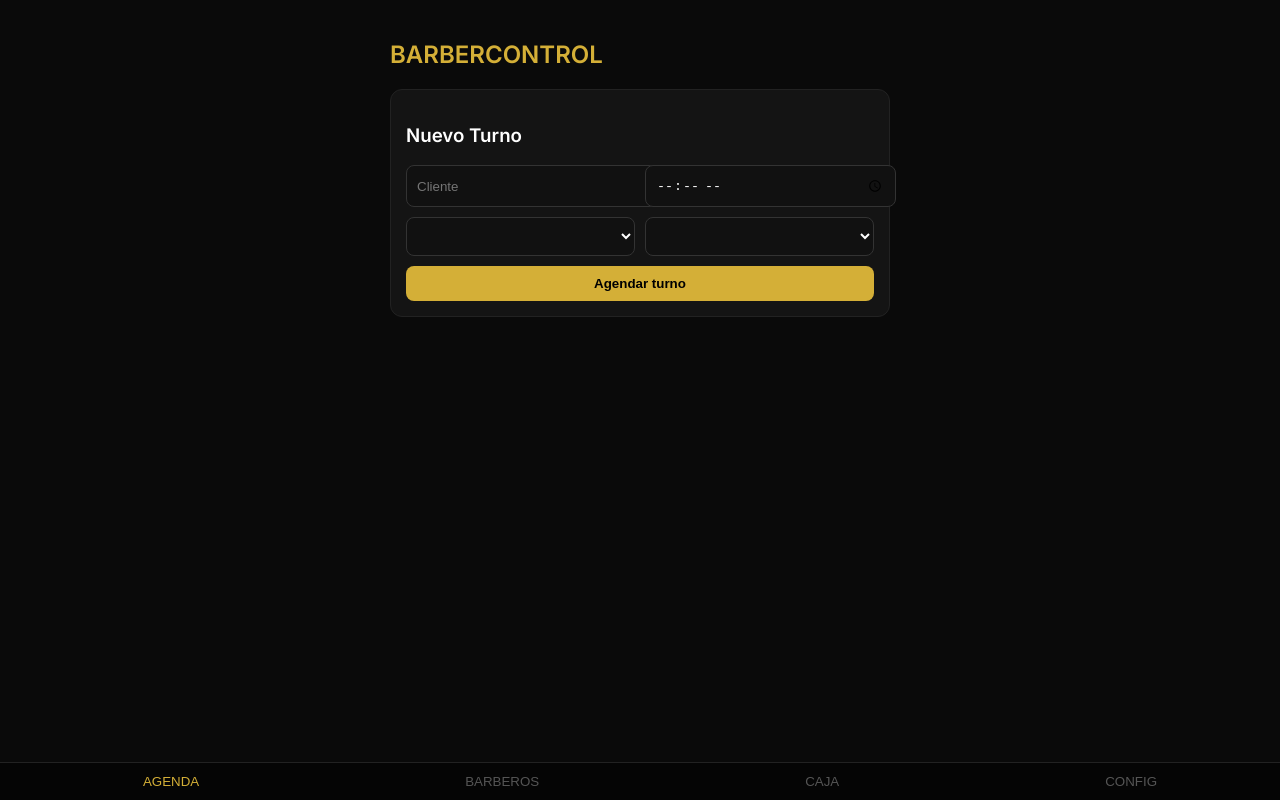
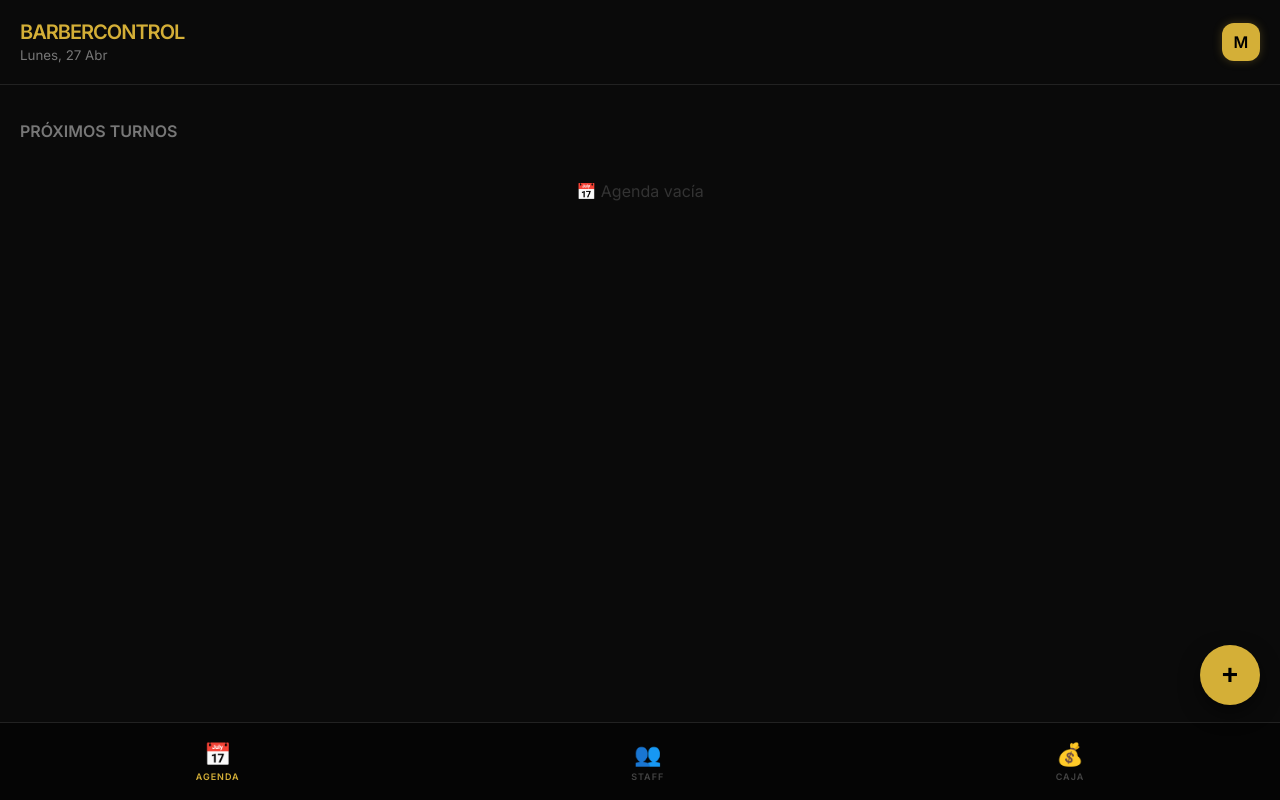
Before and after one commit to Mortega00/barbercontrol-final, a React (Vite) app: page / in a window 1280 px wide. Built offline with nearby package versions, Linux system fonts and the light colour scheme.

Commit message:
UI PRO barbercontrol - Modales y Comisiones

```diff
--- a/src/App.jsx
+++ b/src/App.jsx
@@ -1,276 +1,288 @@
 import { useState, useEffect } from "react"
 
-/* ================= HELPERS ================= */
-
+/* ================= HELPERS & PERSISTENCIA ================= */
 const getLS = (key, def) => {
   try {
     const val = localStorage.getItem(key)
     return val ? JSON.parse(val) : def
-  } catch {
-    return def
-  }
+  } catch { return def }
 }
-
 const setLS = (key, val) => localStorage.setItem(key, JSON.stringify(val))
 
 const formato = (n) =>
-  new Intl.NumberFormat("es-AR", { style: "currency", currency: "ARS" }).format(n)
+  new Intl.NumberFormat("es-AR", { style: "currency", currency: "ARS", maximumFractionDigits: 0 }).format(n)
 
-/* ================= UI BASE ================= */
-
-const container = {
-  background: "#0A0A0A",
-  color: "white",
-  minHeight: "100vh",
-  fontFamily: "Inter, sans-serif",
-  display: "flex",
-  flexDirection: "column"
-}
-
-const content = {
-  maxWidth: 500,
-  margin: "0 auto",
-  width: "100%",
-  padding: 20
-}
-
-const card = {
-  background: "#141414",
-  borderRadius: 12,
-  padding: 15,
-  marginBottom: 12,
-  border: "1px solid #222"
-}
-
-const input = {
-  width: "100%",
-  padding: 10,
-  borderRadius: 8,
-  border: "1px solid #333",
-  background: "#111",
-  color: "white"
-}
-
-const button = {
-  background: "#D4AF37",
-  color: "black",
-  border: "none",
-  padding: 10,
-  borderRadius: 8,
-  fontWeight: "bold",
-  cursor: "pointer"
-}
-
-const row = {
-  display: "flex",
-  gap: 10,
-  marginTop: 10
+/* ================= ESTILOS GLOBALES ================= */
+const theme = {
+  bg: "#0A0A0A",
+  card: "#141414",
+  gold: "#D4AF37",
+  text: "#FFFFFF",
+  muted: "#777",
+  border: "#222"
 }
 
 /* ================= APP ================= */
-
 export default function App() {
   const [tab, setTab] = useState("agenda")
+  const [showConfig, setShowConfig] = useState(false)
+  const [showAddModal, setShowAddModal] = useState(false)
+  const [sync, setSync] = useState(0)
+
+  const triggerSync = () => setSync(s => s + 1)
 
   return (
-    <div style={container}>
-      <div style={{ ...content, paddingBottom: 80 }}>
-        <h2 style={{ color: "#D4AF37" }}>BARBERCONTROL</h2>
+    <div style={{ background: theme.bg, color: theme.text, minHeight: "100vh", fontFamily: "Inter, sans-serif" }}>
 
-        {tab === "agenda" && <Agenda />}
-        {tab === "caja" && <Caja />}
-        {tab === "barberos" && <Barberos />}
-        {tab === "config" && <Config />}
-      </div>
+      {/* HEADER DINÁMICO */}
+      <header style={{ padding: "20px", display: "flex", justifyContent: "space-between", alignItems: "center", borderBottom: `1px solid ${theme.border}` }}>
+        <div>
+          <h1 style={{ color: theme.gold, margin: 0, fontSize: "20px", fontWeight: "900", letterSpacing: "-1px" }}>BARBERCONTROL</h1>
+          <small style={{ color: theme.muted, textTransform: "capitalize" }}>{new Date().toLocaleDateString('es-AR', { weekday: 'long', day: 'numeric', month: 'short' })}</small>
+        </div>
+        <div onClick={() => setShowConfig(true)} style={{
+          background: theme.gold, color: "black", borderRadius: "12px", width: 38, height: 38,
+          display: "flex", alignItems: "center", justifyContent: "center", fontWeight: "bold", cursor: "pointer", boxShadow: `0 0 10px ${theme.gold}44`
+        }}>M</div>
+      </header>
 
-      {/* NAV */}
-      <div style={{
-        position: "fixed",
-        bottom: 0,
-        width: "100%",
-        background: "#050505",
-        borderTop: "1px solid #222",
-        display: "flex",
-        justifyContent: "space-around",
-        padding: 10
+      {/* VISTAS */}
+      <main style={{ padding: "20px", paddingBottom: "100px" }}>
+        {tab === "agenda" && <Agenda sync={sync} onUpdate={triggerSync} />}
+        {tab === "barberos" && <Barberos sync={sync} />}
+        {tab === "caja" && <Caja sync={sync} onUpdate={triggerSync} />}
+      </main>
+
+      {/* FAB - BOTÓN FLOTANTE */}
+      {tab === "agenda" && (
+        <button onClick={() => setShowAddModal(true)} style={{
+          position: "fixed", bottom: 95, right: 20, width: 60, height: 60, borderRadius: "50%",
+          background: theme.gold, border: "none", fontSize: "28px", fontWeight: "bold", boxShadow: "0 8px 20px rgba(0,0,0,0.5)", zIndex: 10
+        }}>+</button>
+      )}
+
+      {/* NAVBAR MOBILE */}
+      <nav style={{
+        position: "fixed", bottom: 0, width: "100%", background: "#050505",
+        borderTop: `1px solid ${theme.border}`, display: "flex", justifyContent: "space-around", padding: "18px 0", zIndex: 5
       }}>
-        {["agenda", "barberos", "caja", "config"].map(t => (
-          <button key={t} onClick={() => setTab(t)} style={{
-            background: "none",
-            border: "none",
-            color: tab === t ? "#D4AF37" : "#555"
+        {[
+          { id: "agenda", label: "Agenda", icon: "📅" },
+          { id: "barberos", label: "Staff", icon: "👥" },
+          { id: "caja", label: "Caja", icon: "💰" }
+        ].map(t => (
+          <div key={t.id} onClick={() => setTab(t.id)} style={{
+            textAlign: "center", color: tab === t.id ? theme.gold : "#444", cursor: "pointer"
           }}>
-            {t.toUpperCase()}
-          </button>
+            <div style={{ fontSize: "22px" }}>{t.icon}</div>
+            <div style={{ fontSize: "9px", marginTop: 4, fontWeight: "800", letterSpacing: "1px" }}>{t.label.toUpperCase()}</div>
+          </div>
         ))}
-      </div>
+      </nav>
+
+      {/* MODALES */}
+      {showConfig && <ConfigModal close={() => setShowConfig(false)} onUpdate={triggerSync} />}
+      {showAddModal && <AddTurnoModal close={() => setShowAddModal(false)} onAdd={triggerSync} />}
     </div>
   )
 }
 
-/* ================= CONFIG ================= */
+/* ================= AGENDA CON CRM ================= */
+function Agenda({ sync, onUpdate }) {
+  const [turnos, setTurnos] = useState(() => getLS("turnos", []))
+  const barberos = getLS("barberos", [])
+  const servicios = getLS("servicios", [])
 
-function Config() {
-  const [nombre, setNombre] = useState(localStorage.getItem("nombre") || "BarberControl")
-  const [telefono, setTelefono] = useState(localStorage.getItem("telefono") || "")
-  const [mensaje, setMensaje] = useState(localStorage.getItem("mensaje") || "")
+  useEffect(() => { setTurnos(getLS("turnos", [])) }, [sync])
 
-  const [servicios, setServicios] = useState(() =>
-    getLS("servicios", [
-      { nombre: "Corte", precio: 5000 },
-      { nombre: "Barba", precio: 3000 }
-    ])
-  )
+  const cobrar = (t) => {
+    const serv = servicios.find(s => s.nombre === t.servicio)
+    if (!serv) return alert("Configurá el precio primero")
 
-  const guardar = () => {
-    localStorage.setItem("nombre", nombre)
-    localStorage.setItem("telefono", telefono)
-    localStorage.setItem("mensaje", mensaje)
-    setLS("servicios", servicios)
-    alert("Guardado")
+    // 1. Sumar a Caja
+    const totalActual = Number(localStorage.getItem("total")) || 0
+    localStorage.setItem("total", totalActual + serv.precio)
+
+    // 2. Movimiento detallado
+    const movs = getLS("movimientos", [])
+    setLS("movimientos", [{ ...t, precio: serv.precio, idMov: Date.now() }, ...movs])
+
+    // 3. Comisión al Barbero
+    const bDB = getLS("barberos", [])
+    const bAct = bDB.map(b => {
+      if (b.nombre === t.barbero) {
+        const ganancia = (serv.precio * (b.comision || 50)) / 100
+        return { ...b, ganado: (b.ganado || 0) + ganancia, cortes: (b.cortes || 0) + 1 }
+      }
+      return b
+    })
+    setLS("barberos", bAct)
+
+    // 4. Limpiar Agenda
+    const filtrados = turnos.filter(x => x.id !== t.id)
+    setLS("turnos", filtrados); setTurnos(filtrados)
+    onUpdate()
   }
 
-  return (
-    <div style={card}>
-      <h3>Configuración</h3>
-
-      <input style={input} value={nombre} onChange={e => setNombre(e.target.value)} placeholder="Nombre barbería" />
-      <br /><br />
-
-      <input style={input} value={telefono} onChange={e => setTelefono(e.target.value)} placeholder="WhatsApp" />
-      <br /><br />
-
-      <textarea style={input} value={mensaje} onChange={e => setMensaje(e.target.value)} placeholder="Mensaje automático" />
-
-      <br /><br />
-
-      <button style={button} onClick={guardar}>Guardar</button>
-    </div>
-  )
-}
-
-/* ================= AGENDA ================= */
-
-function Agenda() {
-  const [turnos, setTurnos] = useState(getLS("turnos", []))
-  const servicios = getLS("servicios", [])
-  const barberos = getLS("barberos", [])
-
-  const [nombre, setNombre] = useState("")
-  const [hora, setHora] = useState("")
-  const [servicio, setServicio] = useState("")
-  const [barbero, setBarbero] = useState("")
-
-  const guardar = (data) => {
-    setTurnos(data)
-    setLS("turnos", data)
-    window.dispatchEvent(new Event("sync"))
-  }
-
-  const agregar = () => {
-    if (!nombre || !hora) return
-    guardar([{ id: Date.now(), nombre, hora, servicio, barbero }, ...turnos])
+  const msgWA = (t) => {
+    const tel = localStorage.getItem("telefono") || ""
+    const text = `Hola! 💈 Confirmamos tu turno para hoy a las ${t.hora}. ¡Te esperamos! ✨`
+    window.open(`https://wa.me/${tel}?text=${encodeURIComponent(text)}`)
   }
 
   return (
     <div>
-      <div style={card}>
-        <h3>Nuevo Turno</h3>
-
-        <div style={{ display: "grid", gridTemplateColumns: "1fr 1fr", gap: 10 }}>
-          <input style={input} placeholder="Cliente" value={nombre} onChange={e => setNombre(e.target.value)} />
-          <input style={input} type="time" onChange={e => setHora(e.target.value)} />
-
-          <select style={input} onChange={e => setServicio(e.target.value)}>
-            {servicios.map(s => <option key={s.nombre}>{s.nombre}</option>)}
-          </select>
-
-          <select style={input} onChange={e => setBarbero(e.target.value)}>
-            {barberos.map(b => <option key={b.nombre}>{b.nombre}</option>)}
-          </select>
-        </div>
-
-        <button style={{ ...button, marginTop: 10, width: "100%" }} onClick={agregar}>
-          Agendar turno
-        </button>
-      </div>
-
+      <h3 style={{ fontSize: "16px", color: theme.muted, marginBottom: "15px" }}>PRÓXIMOS TURNOS</h3>
+      {turnos.length === 0 && <div style={{ textAlign: "center", marginTop: 40, color: "#333" }}>📅 Agenda vacía</div>}
       {turnos.map(t => (
-        <div key={t.id} style={card}>
-          <strong>{t.nombre}</strong>
-          <div style={{ color: "#777" }}>{t.hora} • {t.servicio}</div>
+        <div key={t.id} style={cardStyle}>
+          <div style={{ flex: 1 }}>
+            <div style={{ fontSize: "17px", fontWeight: "bold" }}>{t.hora}hs - <span style={{ color: theme.gold }}>{t.nombre}</span></div>
+            <div style={{ fontSize: "12px", color: theme.muted, marginTop: 4 }}>{t.servicio} • {t.barbero}</div>
+          </div>
+          <div style={{ display: "flex", gap: 10 }}>
+            <button onClick={() => msgWA(t)} style={actionBtn}>📱</button>
+            <button onClick={() => cobrar(t)} style={{...actionBtn, background: theme.gold, color: "black"}}>💰</button>
+          </div>
         </div>
       ))}
     </div>
   )
 }
 
-/* ================= CAJA ================= */
-
-function Caja() {
-  const [total, setTotal] = useState(Number(localStorage.getItem("total")) || 0)
-  const [mov, setMov] = useState(getLS("movimientos", []))
-
-  useEffect(() => {
-    const sync = () => {
-      setTotal(Number(localStorage.getItem("total")) || 0)
-      setMov(getLS("movimientos", []))
-    }
-    window.addEventListener("sync", sync)
-    return () => window.removeEventListener("sync", sync)
-  }, [])
+/* ================= STAFF & COMISIONES ================= */
+function Barberos({ sync }) {
+  const [barberos, setBarberos] = useState([])
+  useEffect(() => { setBarberos(getLS("barberos", [])) }, [sync])
 
   return (
     <div>
-      <div style={card}>
-        <h2 style={{ color: "#D4AF37" }}>{formato(total)}</h2>
-      </div>
-
-      {mov.map((m, i) => (
-        <div key={i} style={card}>
-          {m.servicio} - {formato(m.precio)}
+      <h3 style={{ fontSize: "16px", color: theme.muted, marginBottom: "15px" }}>RENDIMIENTO STAFF</h3>
+      {barberos.map((b, i) => (
+        <div key={i} style={cardStyle}>
+          <div style={{ flex: 1 }}>
+            <div style={{ fontWeight: "bold", fontSize: "18px" }}>{b.nombre}</div>
+            <div style={{ fontSize: "12px", color: theme.gold }}>{b.cortes || 0} cortes realizados</div>
+          </div>
+          <div style={{ textAlign: "right" }}>
+            <div style={{ fontSize: "10px", color: theme.muted }}>A PAGAR</div>
+            <div style={{ fontWeight: "bold", color: "#27ae60" }}>{formato(b.ganado || 0)}</div>
+          </div>
         </div>
       ))}
     </div>
   )
 }
 
-/* ================= BARBEROS ================= */
+/* ================= CAJA REAL ================= */
+function Caja({ sync, onUpdate }) {
+  const [total, setTotal] = useState(0)
+  const [movs, setMovs] = useState([])
 
-function Barberos() {
-  const [barberos, setBarberos] = useState(getLS("barberos", []))
-  const [nombre, setNombre] = useState("")
-  const [comision, setComision] = useState(50)
+  useEffect(() => {
+    setTotal(Number(localStorage.getItem("total")) || 0)
+    setMovs(getLS("movimientos", []))
+  }, [sync])
 
-  const guardar = (data) => {
-    setBarberos(data)
-    setLS("barberos", data)
-  }
+  const cerrarCaja = () => {
+    if (confirm("¿Cerrar caja? Se descargarán los datos y se reseteará el día.")) {
+      const data = { fecha: new Date(), total, movimientos: movs }
+      const blob = new Blob([JSON.stringify(data)], { type: "application/json" })
+      const a = document.createElement("a"); a.href = URL.createObjectURL(blob); a.download = `Caja_${Date.now()}.json`; a.click()
 
-  const agregar = () => {
-    guardar([...barberos, { nombre, comision, ganado: 0 }])
+      localStorage.setItem("total", 0); setLS("movimientos", [])
+      // Reset de cortes y ganancias de barberos
+      const bAct = getLS("barberos", []).map(b => ({ ...b, ganado: 0, cortes: 0 }))
+      setLS("barberos", bAct)
+      onUpdate()
+    }
   }
 
   return (
     <div>
-      <div style={card}>
-        <h3>Nuevo Barbero</h3>
-
-        <input style={input} placeholder="Nombre" onChange={e => setNombre(e.target.value)} />
-        <br /><br />
-
-        <input style={input} type="number" value={comision} onChange={e => setComision(e.target.value)} />
-
-        <button style={{ ...button, marginTop: 10 }} onClick={agregar}>
-          Agregar
-        </button>
+      <div style={{ background: "linear-gradient(145deg, #1a1a1a, #000)", padding: 30, borderRadius: 25, textAlign: "center", marginBottom: 20, border: `1px solid ${theme.gold}33` }}>
+        <div style={{ color: theme.muted, fontSize: "12px", fontWeight: "bold" }}>TOTAL RECAUDADO</div>
+        <h2 style={{ color: theme.gold, fontSize: "48px", margin: "10px 0" }}>{formato(total)}</h2>
+        <button onClick={cerrarCaja} style={{ background: "none", border: `1px solid ${theme.muted}`, color: theme.muted, padding: "5px 15px", borderRadius: "20px", fontSize: "10px" }}>CERRAR CAJA</button>
       </div>
-
-      {barberos.map((b, i) => (
-        <div key={i} style={card}>
-          {b.nombre} - {b.comision}%
+      {movs.map(m => (
+        <div key={m.idMov} style={{ display: "flex", justifyContent: "space-between", padding: "12px 0", borderBottom: `1px solid ${theme.border}` }}>
+          <div>
+            <div style={{ fontSize: "14px" }}>{m.nombre} - <small style={{ color: theme.muted }}>{m.servicio}</small></div>
+            <div style={{ fontSize: "10px", color: theme.muted }}>{m.barbero}</div>
+          </div>
+          <div style={{ color: theme.gold, fontWeight: "bold" }}>{formato(m.precio)}</div>
         </div>
       ))}
     </div>
   )
 }
+
+/* ================= MODALES ESTILIZADOS ================= */
+function AddTurnoModal({ close, onAdd }) {
+  const servicios = getLS("servicios", [{ nombre: "Corte", precio: 5000 }])
+  const barberos = getLS("barberos", [{ nombre: "Maxi", comision: 50 }, { nombre: "Fede", comision: 50 }])
+  const [f, setF] = useState({ nombre: "", hora: "", servicio: servicios[0]?.nombre, barbero: barberos[0]?.nombre })
+  const clientes = [...new Set(getLS("movimientos", []).map(m => m.nombre))]
+
+  return (
+    <div style={modalOverlay}>
+      <div style={modalContent}>
+        <h3 style={{ color: theme.gold, marginTop: 0 }}>NUEVO TURNO</h3>
+        <input style={inputStyle} list="clientes" placeholder="Nombre" onChange={e => setF({...f, nombre: e.target.value})} />
+        <datalist id="clientes">{clientes.map(c => <option key={c} value={c} />)}</datalist>
+        <input style={inputStyle} type="time" onChange={e => setF({...f, hora: e.target.value})} />
+        <select style={inputStyle} onChange={e => setF({...f, servicio: e.target.value})}>
+          {servicios.map(s => <option key={s.nombre}>{s.nombre} ({formato(s.precio)})</option>)}
+        </select>
+        <select style={inputStyle} onChange={e => setF({...f, barbero: e.target.value})}>
+          {barberos.map(b => <option key={b.nombre}>{b.nombre}</option>)}
+        </select>
+        <button style={btnGold} onClick={() => {
+          if(!f.nombre || !f.hora) return
+          setLS("turnos", [{ ...f, id: Date.now() }, ...getLS("turnos", [])])
+          onAdd(); close()
+        }}>AGENDAR AHORA</button>
+        <button style={{ background: "none", color: theme.muted, border: "none", width: "100%", marginTop: 10 }} onClick={close}>CANCELAR</button>
+      </div>
+    </div>
+  )
+}
+
+function ConfigModal({ close, onUpdate }) {
+  const [s, setS] = useState(getLS("servicios", [{ nombre: "Corte", precio: 5000 }]))
+  const [b, setB] = useState(getLS("barberos", [{ nombre: "Maxi", comision: 50 }]))
+  const [tel, setTel] = useState(localStorage.getItem("telefono") || "")
+
+  const guardar = () => {
+    setLS("servicios", s); setLS("barberos", b); localStorage.setItem("telefono", tel)
+    onUpdate(); close()
+  }
+
+  return (
+    <div style={modalOverlay}>
+      <div style={{...modalContent, maxHeight: "80vh", overflowY: "auto"}}>
+        <h3 style={{ color: theme.gold }}>CONFIGURACIÓN</h3>
+        <small style={{ color: theme.muted }}>WhatsApp Local</small>
+        <input style={inputStyle} value={tel} onChange={e => setTel(e.target.value)} placeholder="54911..." />
+
+        <h4 style={{ fontSize: "12px", borderTop: `1px solid ${theme.border}`, paddingTop: 15 }}>SERVICIOS</h4>
+        {s.map((x, i) => (
+          <div key={i} style={{ display: "flex", gap: 5, marginBottom: 5 }}>
+            <input style={{...inputStyle, marginBottom: 0}} value={x.nombre} onChange={e => { const n = [...s]; n[i].nombre = e.target.value; setS(n) }} />
+            <input style={{...inputStyle, marginBottom: 0, width: 80}} type="number" value={x.precio} onChange={e => { const n = [...s]; n[i].precio = Number(e.target.value); setS(n) }} />
+          </div>
+        ))}
+        <button style={btnGold} onClick={guardar}>GUARDAR TODO</button>
+      </div>
+    </div>
+  )
+}
+
+/* ================= STYLES REUSABLES ================= */
+const cardStyle = { background: theme.card, padding: "18px", borderRadius: "18px", marginBottom: "12px", display: "flex", justifyContent: "space-between", alignItems: "center", border: `1px solid ${theme.border}` }
+const actionBtn = { border: "none", background: "#222", padding: "12px", borderRadius: "12px", cursor: "pointer", fontSize: "16px" }
+const modalOverlay = { position: "fixed", top: 0, left: 0, width: "100%", height: "100%", background: "rgba(0,0,0,0.9)", display: "flex", alignItems: "center", justifyContent: "center", zIndex: 100 }
+const modalContent = { background: theme.card, padding: "25px", borderRadius: "25px", width: "85%", maxWidth: "400px", border: `1px solid ${theme.border}` }
+const inputStyle = { width: "100%", padding: "14px", background: "#000", border: `1px solid ${theme.border}`, color: "white", borderRadius: "12px", marginBottom: "12px", boxSizing: "border-box" }
+const btnGold = { width: "100%", padding: "16px", background: theme.gold, color: "black", fontWeight: "900", border: "none", borderRadius: "12px", cursor: "pointer" }
```
